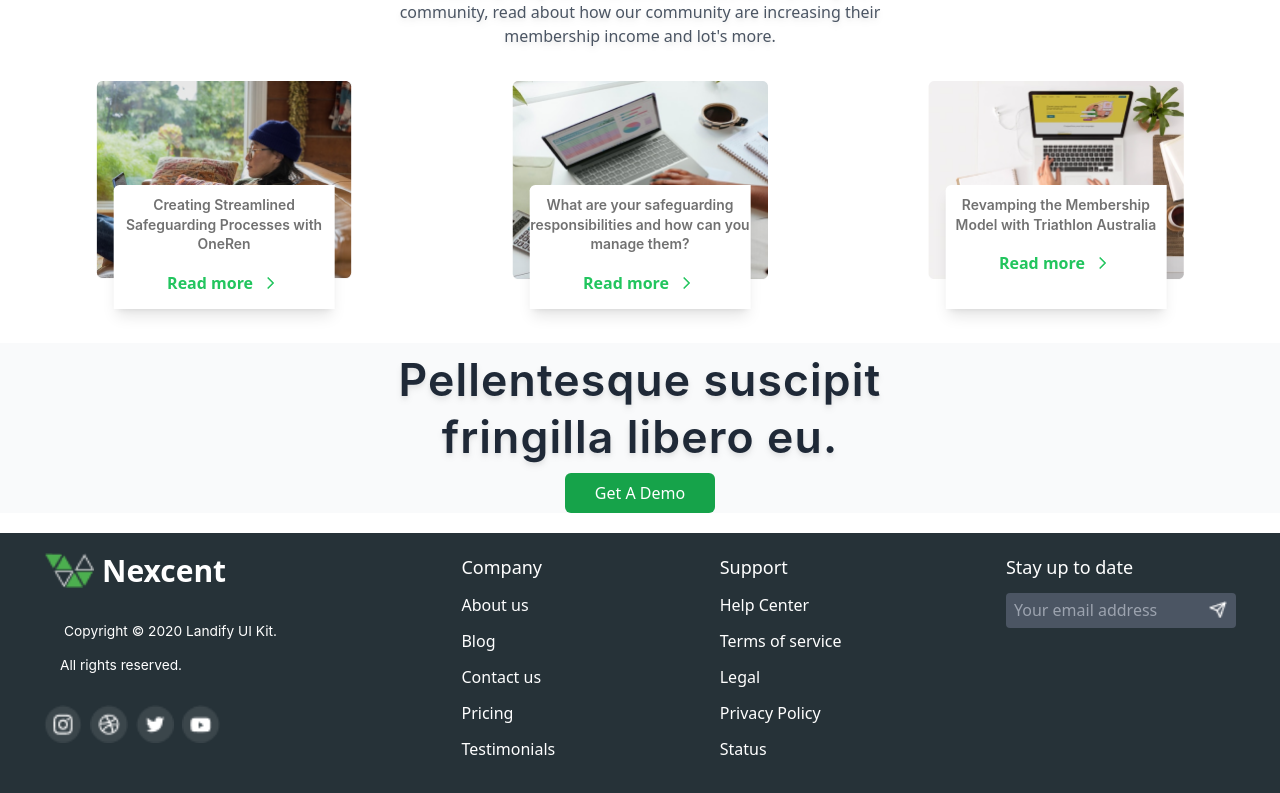
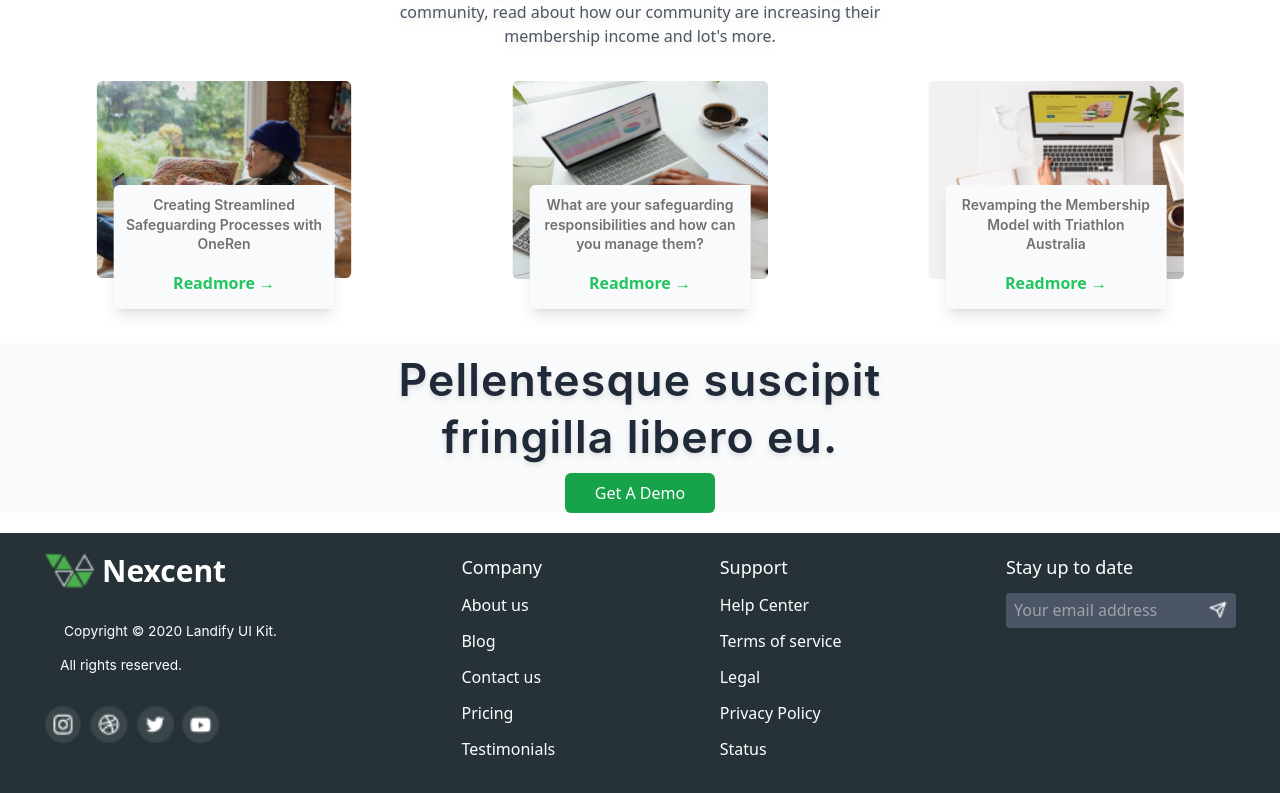
Before and after one commit to mhd-lasin/nexcent-landing-page, a Next.js app: page / in a window 1280 px wide. Shown: the part 2997-3790 px from the top of the page. Built offline with nearby package versions, Linux system fonts and the light colour scheme.

Commit message:
refactor: :sparkles: -modified ReadMore.tsx

```diff
--- a/src/app/components/ReadMore.tsx
+++ b/src/app/components/ReadMore.tsx
@@ -27,16 +27,13 @@ const ReadMore = () => {
           />
 
           {/* Card 1 */}
-          <div className="absolute bottom-[-30px] left-1/2 transform -translate-x-1/2 p-[11.14px_0px_0px_0px] bg-white shadow-lg rounded-[5.57px_0px_0px_0px] w-[220.65px] h-[123.55px] z-10">
+          <div className="absolute bottom-[-30px] left-1/2 transform -translate-x-1/2 p-[11.14px_0px_0px_0px] bg-gray-50 shadow-lg rounded-[5.57px_0px_0px_0px] w-[220.65px] h-[123.55px] z-10">
             <div className="flex flex-col items-center">
               <p className="font-[600] text-[13.92px] leading-[19.49px] text-center" style={{ fontFamily: "Inter", color: "rgba(113, 113, 113, 1)" }}>
-                Creating Streamlined Safeguarding Processes with OneRen
+                Creating Streamlined <br></br>Safeguarding Processes with OneRen
               </p>
               <a href="#" className="mt-4 flex items-center text-green-500 font-semibold">
-                Read more
-                <svg xmlns="http://www.w3.org/2000/svg" className="w-5 h-5 ml-2" viewBox="0 0 24 24" fill="none" stroke="currentColor" strokeWidth="2" strokeLinecap="round" strokeLinejoin="round">
-                  <path d="M9 18l6-6-6-6"></path>
-                </svg>
+                Readmore →
               </a>
             </div>
           </div>
@@ -54,16 +51,13 @@ const ReadMore = () => {
           />
 
           {/* Card 2 */}
-          <div className="absolute bottom-[-30px] left-1/2 transform -translate-x-1/2 p-[11.14px_0px_0px_0px]  bg-white shadow-lg rounded-[5.57px_0px_0px_0px] w-[220.65px] h-[123.55px] z-10">
+          <div className="absolute bottom-[-30px] left-1/2 transform -translate-x-1/2 p-[11.14px_0px_0px_0px]  bg-gray-50 shadow-lg rounded-[5.57px_0px_0px_0px] w-[220.65px] h-[123.55px] z-10">
             <div className="flex flex-col items-center">
               <p className="font-[600] text-[13.92px] leading-[19.49px] text-center" style={{ fontFamily: "Inter", color: "rgba(113, 113, 113, 1)" }}>
-                What are your safeguarding responsibilities and how can you manage them?
+                What are your safeguarding responsibilities and how can <br></br> you manage them?
               </p>
               <a href="#" className="mt-4 flex items-center text-green-500 font-semibold">
-                Read more
-                <svg xmlns="http://www.w3.org/2000/svg" className="w-5 h-5 ml-2" viewBox="0 0 24 24" fill="none" stroke="currentColor" strokeWidth="2" strokeLinecap="round" strokeLinejoin="round">
-                  <path d="M9 18l6-6-6-6"></path>
-                </svg>
+                Readmore →
               </a>
             </div>
           </div>
@@ -81,16 +75,13 @@ const ReadMore = () => {
           />
 
           {/* Card 3 */}
-          <div className="absolute bottom-[-30px] left-1/2 transform -translate-x-1/2 p-[11.14px_0px_0px_0px] bg-white shadow-lg rounded-[5.57px_0px_0px_0px] w-[220.65px] h-[123.55px] z-10">
+          <div className="absolute bottom-[-30px] left-1/2 transform -translate-x-1/2 p-[11.14px_0px_0px_0px] bg-gray-50 shadow-lg rounded-[5.57px_0px_0px_0px] w-[220.65px] h-[123.55px] z-10">
             <div className="flex flex-col items-center">
               <p className="font-[600] text-[13.92px] leading-[19.49px] text-center" style={{ fontFamily: "Inter", color: "rgba(113, 113, 113, 1)" }}>
-                Revamping the Membership Model with Triathlon Australia
+                Revamping the Membership <br></br> Model with Triathlon <br></br> Australia
               </p>
               <a href="#" className="mt-4 flex items-center text-green-500 font-semibold">
-                Read more
-                <svg xmlns="http://www.w3.org/2000/svg" className="w-5 h-5 ml-2" viewBox="0 0 24 24" fill="none" stroke="currentColor" strokeWidth="2" strokeLinecap="round" strokeLinejoin="round">
-                  <path d="M9 18l6-6-6-6"></path>
-                </svg>
+                Readmore →
               </a>
             </div>
           </div>
```
